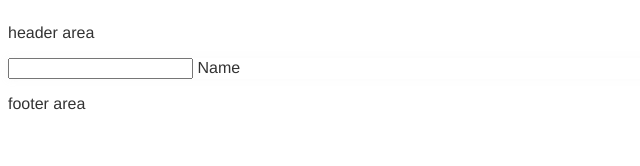
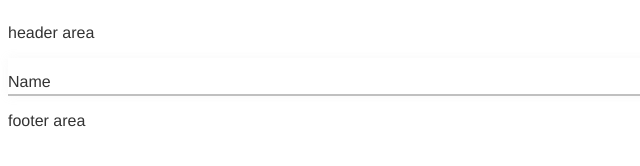
Before and after one commit to Alanitic/webpack-project, a website built with webpack: page src/client/views/index.html in a window 1280 px wide. Shown: the whole page, without its empty margins (0-640 px from the left). Built offline with nearby package versions, Linux system fonts and the light colour scheme.

Commit message:
Input animation completed

```diff
--- a/src/client/styles/form.scss
+++ b/src/client/styles/form.scss
@@ -1,3 +1,50 @@
 .wrapper {
+  display: flex;
+  flex-direction: column;
   box-shadow: 0 0 10px rgba(195, 195, 195, 0.1);
+  align-items: center;
+  justify-content: space-around;
+  position: relative;
+  overflow: hidden;
+  .content-name {
+    position: absolute;
+    bottom: 5px;
+    left: 0px;
+    transition: all 0.3s ease;
+  }
+  input {
+    width: 100%;
+    height: 100%;
+    border: none;
+    outline: none;
+    border-bottom: 2px solid silver;
+    padding-top: 20px;
+    &:focus + .label-name .content-name,
+    &:valid + .label-name .content-name {
+      transform: translateY(-100%);
+      color: #5fa8d3;
+    }
+    &:focus + .label-name::after,
+    &:valid + .label-name::after {
+      transform: translateX(0%);
+    }
+  }
+  label {
+    position: absolute;
+    width: 100%;
+    height: 100%;
+    pointer-events: none;
+
+    &::after {
+      content: '';
+      left: 0px;
+      bottom: 0px;
+      position: absolute;
+      height: 100%;
+      width: 100%;
+      border-bottom: 3px solid #5fa8d3;
+      transform: translate(-100%);
+      transition: transform 0.3s ease;
+    }
+  }
 }
--- a/src/client/views/index.html
+++ b/src/client/views/index.html
@@ -11,10 +11,10 @@
     <main>
       <section id="form">
         <div class="wrapper">
-          <div class="input-data">
-            <input type="text" />
-            <label>Name</label>
-          </div>
+          <input name="name" required type="text" />
+          <label for="name" class="label-name"
+            ><span class="content-name">Name</span></label
+          >
         </div>
       </section>
     </main>
```
